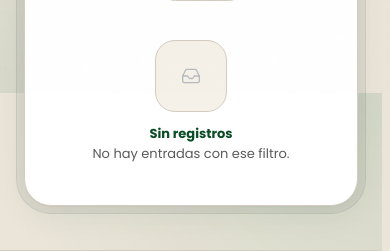
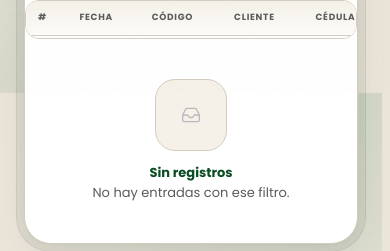
Before and after one commit to greikol4321-hub/entradas-ctpm, a Flask app: page /admin in a window 390 px wide. Shown: the part 751-1002 px from the top of the page. Run offline with Flask 3, Linux system fonts and the light colour scheme; the visitor is signed in with stand-in values (Sample User, id 1); data that the repository does not hold is empty; some libraries are stand-ins or nearby versions; some web fonts are replaced.

Commit message:
fix: tabla movil vuelve a tabla con scroll horizontal

```diff
--- a/static/css/style.css
+++ b/static/css/style.css
@@ -673,26 +673,14 @@ tr:hover td{background:#FFFEFB}
 @media(max-width:480px){ .login-shell{min-height:70vh; padding:20px 12px} .login-card{padding:24px 20px} }
 /* Table to Cards — móvil <768px, 9 columnas → tarjetas con data-label */
 @media(max-width:768px){
-  .shell-admin .table-wrap{ border:none; background:transparent; overflow:visible; padding-bottom:0; }
-  .shell-admin table{ min-width:0; display:block; width:100%; border-collapse:separate; }
-  .shell-admin thead{ display:none; }
-  .shell-admin tbody{ display:block; }
-  .shell-admin tr{ display:block; background:#fff; border:1px solid #d8cfba; border-radius:14px; margin-bottom:14px; overflow:hidden; box-shadow:0 4px 16px rgba(15,23,42,.06); position:relative; }
-  .shell-admin tr:hover td{ background:transparent; }
-  .shell-admin tr::before{ content:""; position:absolute; top:0; left:0; right:0; height:3px; background:linear-gradient(90deg, #0a4c23, #1a6b3a); }
-  .shell-admin td{ display:flex; justify-content:space-between; align-items:center; gap:10px; padding:10px 14px; border-bottom:1px solid #f0e8d5; white-space:normal; text-align:right; font-size:13px; box-sizing:border-box; }
-  .shell-admin td:last-child{ border-bottom:none; padding:12px 14px; background:#fdfbf3; }
-  .shell-admin td::before{ content:attr(data-label); font-weight:700; font-size:10px; letter-spacing:.06em; text-transform:uppercase; color:#7a6e5a; text-align:left; flex-shrink:0; max-width:42%; }
-  .shell-admin td[data-label="N°"]{ background:#f5f1e8; font-weight:800; border-bottom:1px solid #e8e0d0; }
-  .shell-admin td[data-label="N°"]::before{ color:#0a4c23; }
-  .shell-admin td[data-label="Código"] span{ font-size:12px; padding:4px 8px; }
-  .shell-admin td[data-label="Cliente"] strong{ font-size:13px; color:#17150f; }
-  .shell-admin td:last-child > div{ width:100%; justify-content:flex-end; gap:6px; }
-  .shell-admin td:last-child .btn{ flex:1; justify-content:center; min-width:0; padding:8px 6px; font-size:11px; }
-  .shell-admin .skeleton-table{ display:none; }
+  .shell-admin .table-wrap{ overflow-x:auto; -webkit-overflow-scrolling:touch; border:1px solid var(--line); border-radius:14px; background:var(--surface); scrollbar-width:thin; }
+  .shell-admin table{ min-width:860px; }
+  .shell-admin th{ padding:10px 12px; font-size:9px; }
+  .shell-admin td{ padding:10px 12px; font-size:12px; white-space:nowrap; }
+  .shell-admin td:last-child > div{ gap:4px; }
+  .shell-admin td:last-child .btn{ padding:6px 8px; font-size:11px; white-space:nowrap; }
   .finanzas-charts{ grid-template-columns:1fr !important; }
   .admin-toolbar{ flex-direction:column; align-items:stretch; gap:10px; }
   .toolbar-actions{ flex-direction:column; }
   .search-input{ min-width:0; width:100%; }
-  .shell-admin .table-wrap{ border:none; background:transparent; padding:0; }
 }
```
